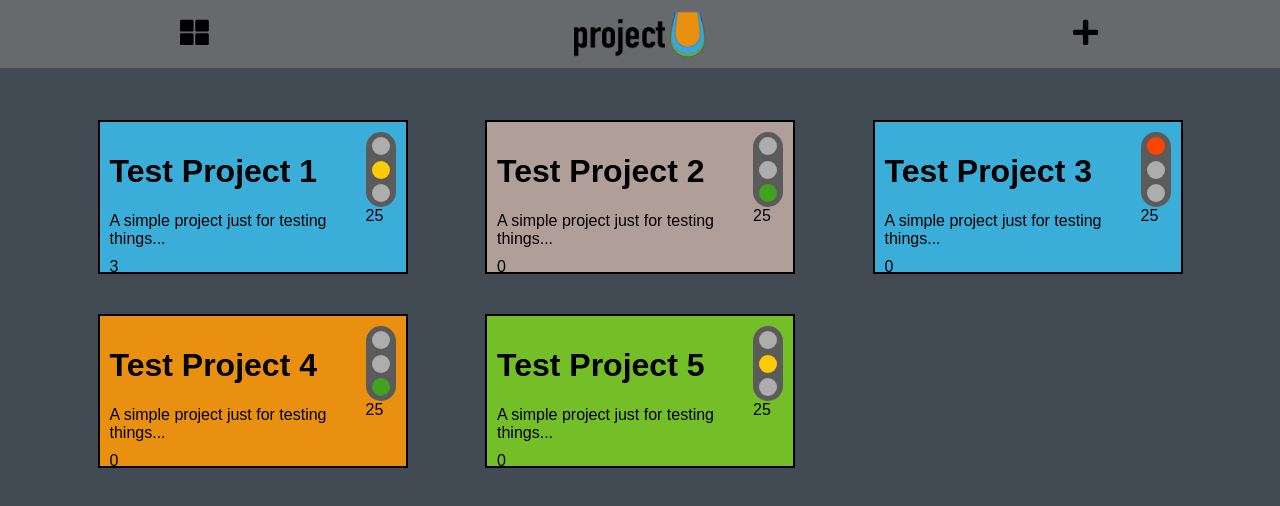
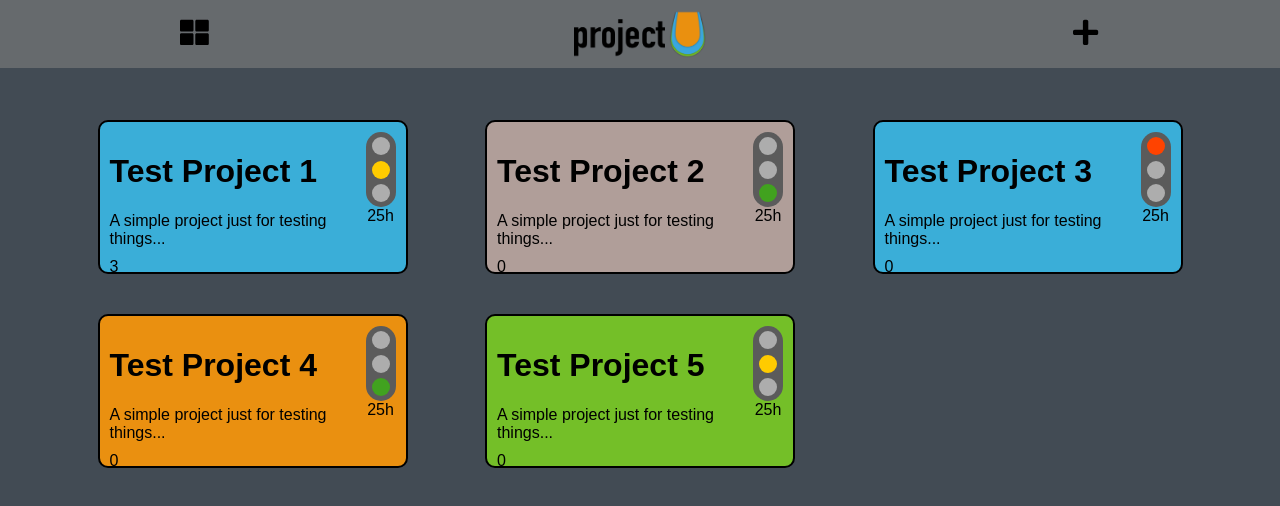
Before and after one commit to RonnyFalconeri/projectU_frontend, an Angular app: page / in a window 1280 px wide. Shown: the top 506 px of the page. Built offline with nearby package versions, Linux system fonts and the light colour scheme.

Commit message:
- Added round corners to the project-tiles.

```diff
--- a/src/app/components/project-tile/project-tile.component.html
+++ b/src/app/components/project-tile/project-tile.component.html
@@ -14,7 +14,7 @@
         [size]="sizeEnum.SMALL"
         [horizontal]="false"
       ></app-traffic-light>
-      {{project.estimatedDurationInHours}}
+      {{project.estimatedDurationInHours}}h
     </div>
 
     <div class="project-depth">
--- a/src/app/components/project-tile/project-tile.component.scss
+++ b/src/app/components/project-tile/project-tile.component.scss
@@ -3,6 +3,7 @@
   border: 2px solid black;
   background-color: #b09e99;
   margin: 20px;
+  border-radius: 10px;
 }
 
 .symbol {
@@ -13,6 +14,10 @@
   align-items: center;
   font-size: 12rem;
   font-family: cursive;
+}
+
+.project-status{
+  text-align: center;
 }
 
 .grid-container{
```
